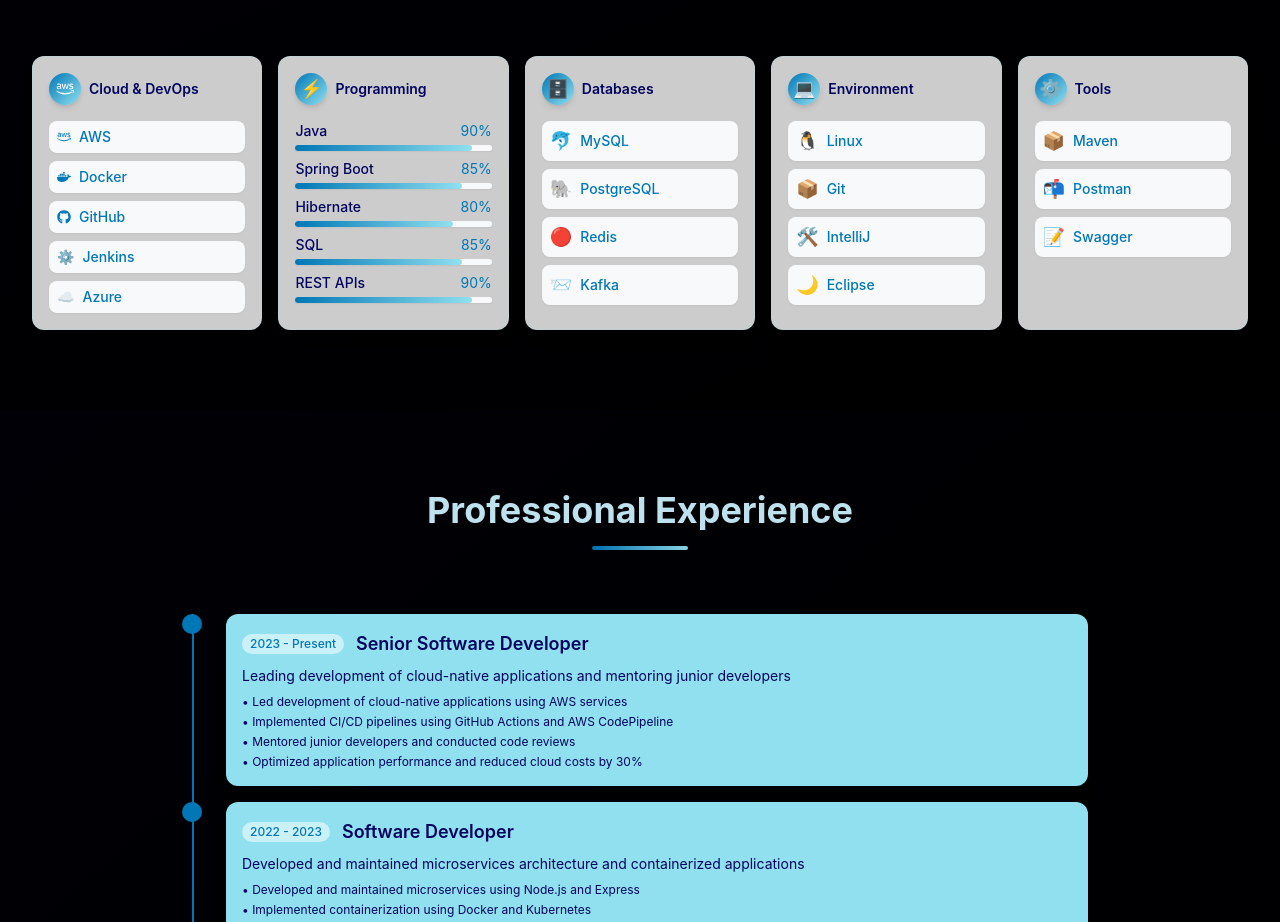
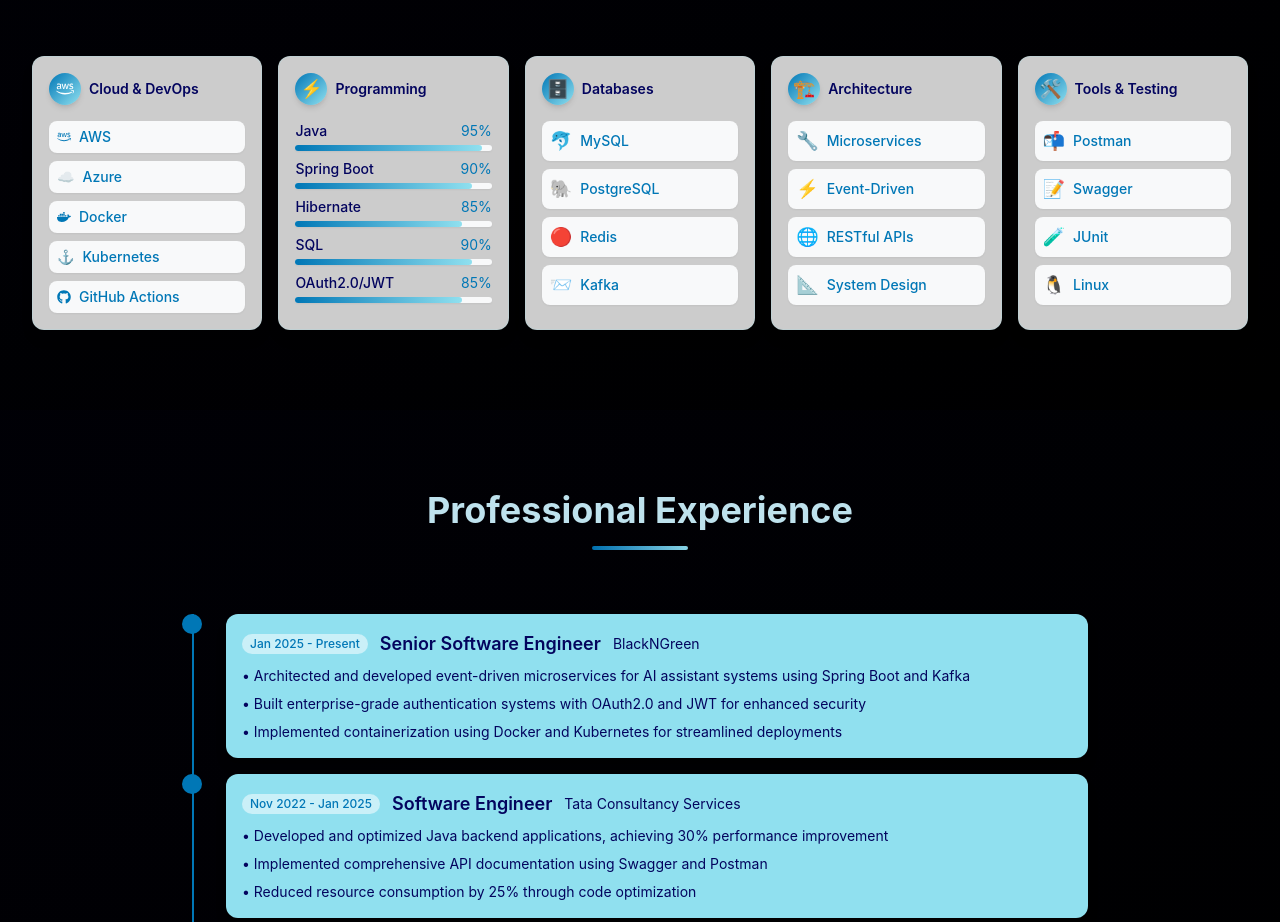
Before and after one commit to singhtanya05/portfolio, a React (Vite) app: page / in a window 1280 px wide. Shown: the part 1860-2782 px from the top of the page. Built offline with nearby package versions, Linux system fonts and the light colour scheme.

Commit message:
Update Home component: revise professional summary, enhance skill levels, and improve section titles for clarity

```diff
--- a/src/pages/Home.tsx
+++ b/src/pages/Home.tsx
@@ -297,8 +297,8 @@
                     className="text-[#0077b6] dark:text-[#90e0ef]"
                   />
                 </h1>
-                <p className="text-xl sm:text-2xl text-[#03045e] dark:text-[#caf0f8] mb-8 max-w-2xl mx-auto lg:mx-0">
-                  A passionate software engineer specializing in cloud architecture and DevOps
+                <p className="text-lg sm:text-xl text-[#03045e] dark:text-[#caf0f8] mb-8 max-w-2xl mx-auto lg:mx-0">
+                  Backend specialist focused on building robust, scalable applications using Java, Spring Boot, and cloud technologies
                 </p>
               </motion.div>
 
@@ -765,10 +765,10 @@
               <div className="space-y-2">
                 {[
                   { name: 'AWS', icon: <FaAws className="text-[#0077b6]" /> },
+                  { name: 'Azure', icon: <span className="text-[#0077b6]">☁️</span> },
                   { name: 'Docker', icon: <FaDocker className="text-[#0077b6]" /> },
-                  { name: 'GitHub', icon: <FaGithub className="text-[#0077b6]" /> },
-                  { name: 'Jenkins', icon: <span className="text-[#0077b6]">⚙️</span> },
-                  { name: 'Azure', icon: <span className="text-[#0077b6]">☁️</span> }
+                  { name: 'Kubernetes', icon: <span className="text-[#0077b6]">⚓</span> },
+                  { name: 'GitHub Actions', icon: <FaGithub className="text-[#0077b6]" /> }
                 ].map((skill) => (
                   <motion.div
                     key={skill.name}
@@ -801,11 +801,11 @@
               </div>
               <div className="space-y-2">
                 {[
-                  { name: 'Java', level: '90%' },
-                  { name: 'Spring Boot', level: '85%' },
-                  { name: 'Hibernate', level: '80%' },
-                  { name: 'SQL', level: '85%' },
-                  { name: 'REST APIs', level: '90%' }
+                  { name: 'Java', level: '95%' },
+                  { name: 'Spring Boot', level: '90%' },
+                  { name: 'Hibernate', level: '85%' },
+                  { name: 'SQL', level: '90%' },
+                  { name: 'OAuth2.0/JWT', level: '85%' }
                 ].map((skill) => (
                   <div key={skill.name} className="space-y-1">
                     <div className="flex justify-between text-sm">
@@ -862,7 +862,7 @@
               </div>
             </motion.div>
 
-            {/* Development Environment */}
+            {/* Architecture & Design */}
             <motion.div
               initial={{ opacity: 0, y: 20 }}
               whileInView={{ opacity: 1, y: 0 }}
@@ -872,18 +872,18 @@
             >
               <div className="flex items-center gap-2 mb-4">
                 <div className="w-8 h-8 rounded-full bg-gradient-to-br from-[#0077b6] to-[#90e0ef] flex items-center justify-center shadow-md">
-                  <span className="text-white text-lg">💻</span>
+                  <span className="text-white text-lg">🏗️</span>
                 </div>
                 <h3 className="text-sm font-semibold text-[#03045e]">
-                  Environment
+                  Architecture
                 </h3>
               </div>
               <div className="space-y-2">
                 {[
-                  { name: 'Linux', icon: '🐧' },
-                  { name: 'Git', icon: '📦' },
-                  { name: 'IntelliJ', icon: '🛠️' },
-                  { name: 'Eclipse', icon: '🌙' }
+                  { name: 'Microservices', icon: '🔧' },
+                  { name: 'Event-Driven', icon: '⚡' },
+                  { name: 'RESTful APIs', icon: '🌐' },
+                  { name: 'System Design', icon: '📐' }
                 ].map((skill) => (
                   <motion.div
                     key={skill.name}
@@ -898,7 +898,7 @@
               </div>
             </motion.div>
 
-            {/* Build & Automation Tools */}
+            {/* Tools & Testing */}
             <motion.div
               initial={{ opacity: 0, y: 20 }}
               whileInView={{ opacity: 1, y: 0 }}
@@ -908,17 +908,18 @@
             >
               <div className="flex items-center gap-2 mb-4">
                 <div className="w-8 h-8 rounded-full bg-gradient-to-br from-[#0077b6] to-[#90e0ef] flex items-center justify-center shadow-md">
-                  <span className="text-white text-lg">⚙️</span>
+                  <span className="text-white text-lg">🛠️</span>
                 </div>
                 <h3 className="text-sm font-semibold text-[#03045e]">
-                  Tools
+                  Tools & Testing
                 </h3>
               </div>
               <div className="space-y-2">
                 {[
-                  { name: 'Maven', icon: '📦' },
                   { name: 'Postman', icon: '📬' },
-                  { name: 'Swagger', icon: '📝' }
+                  { name: 'Swagger', icon: '📝' },
+                  { name: 'JUnit', icon: '🧪' },
+                  { name: 'Linux', icon: '🐧' }
                 ].map((skill) => (
                   <motion.div
                     key={skill.name}
@@ -954,7 +955,7 @@
           </motion.div>
 
           <div className="max-w-4xl mx-auto">
-            {/* Senior Software Developer */}
+            {/* BlackNGreen - Senior Software Engineer */}
             <motion.div
               initial={{ opacity: 0, y: 20 }}
               whileInView={{ opacity: 1, y: 0 }}
@@ -966,33 +967,28 @@
               <div className="bg-[#90e0ef] rounded-xl shadow-lg p-4 hover:shadow-xl transition-shadow">
                 <div className="flex flex-wrap items-center gap-3 mb-2">
                   <span className="px-2 py-0.5 text-xs font-medium bg-[#caf0f8] text-[#0077b6] rounded-full">
-                    2023 - Present
+                    Jan 2025 - Present
                   </span>
                   <h3 className="text-lg font-semibold text-[#03045e]">
-                    Senior Software Developer
+                    Senior Software Engineer
                   </h3>
-                </div>
-                <p className="text-sm text-[#03045e] mb-2">
-                  Leading development of cloud-native applications and mentoring junior developers
-                </p>
-                <div className="space-y-1">
-                  <p className="text-xs text-[#03045e]">
-                    • Led development of cloud-native applications using AWS services
-                  </p>
-                  <p className="text-xs text-[#03045e]">
-                    • Implemented CI/CD pipelines using GitHub Actions and AWS CodePipeline
-                  </p>
-                  <p className="text-xs text-[#03045e]">
-                    • Mentored junior developers and conducted code reviews
-                  </p>
-                  <p className="text-xs text-[#03045e]">
-                    • Optimized application performance and reduced cloud costs by 30%
-                  </p>
-                </div>
-              </div>
-            </motion.div>
-
-            {/* Software Developer */}
+                  <span className="text-sm text-[#03045e]">BlackNGreen</span>
+                </div>
+                <div className="space-y-2">
+                  <p className="text-sm text-[#03045e]">
+                    • Architected and developed event-driven microservices for AI assistant systems using Spring Boot and Kafka
+                  </p>
+                  <p className="text-sm text-[#03045e]">
+                    • Built enterprise-grade authentication systems with OAuth2.0 and JWT for enhanced security
+                  </p>
+                  <p className="text-sm text-[#03045e]">
+                    • Implemented containerization using Docker and Kubernetes for streamlined deployments
+                  </p>
+                </div>
+              </div>
+            </motion.div>
+
+            {/* TCS - Software Engineer */}
             <motion.div
               initial={{ opacity: 0, y: 20 }}
               whileInView={{ opacity: 1, y: 0 }}
@@ -1004,33 +1000,61 @@
               <div className="bg-[#90e0ef] rounded-xl shadow-lg p-4 hover:shadow-xl transition-shadow">
                 <div className="flex flex-wrap items-center gap-3 mb-2">
                   <span className="px-2 py-0.5 text-xs font-medium bg-[#caf0f8] text-[#0077b6] rounded-full">
-                    2022 - 2023
+                    Nov 2022 - Jan 2025
                   </span>
                   <h3 className="text-lg font-semibold text-[#03045e]">
-                    Software Developer
+                    Software Engineer
                   </h3>
-                </div>
-                <p className="text-sm text-[#03045e] mb-2">
-                  Developed and maintained microservices architecture and containerized applications
-                </p>
-                <div className="space-y-1">
-                  <p className="text-xs text-[#03045e]">
-                    • Developed and maintained microservices using Node.js and Express
-                  </p>
-                  <p className="text-xs text-[#03045e]">
-                    • Implemented containerization using Docker and Kubernetes
-                  </p>
-                  <p className="text-xs text-[#03045e]">
-                    • Collaborated with cross-functional teams to deliver features
-                  </p>
-                  <p className="text-xs text-[#03045e]">
-                    • Improved application reliability through automated testing
-                  </p>
-                </div>
-              </div>
-            </motion.div>
-
-            {/* Junior Software Developer */}
+                  <span className="text-sm text-[#03045e]">Tata Consultancy Services</span>
+                </div>
+                <div className="space-y-2">
+                  <p className="text-sm text-[#03045e]">
+                    • Developed and optimized Java backend applications, achieving 30% performance improvement
+                  </p>
+                  <p className="text-sm text-[#03045e]">
+                    • Implemented comprehensive API documentation using Swagger and Postman
+                  </p>
+                  <p className="text-sm text-[#03045e]">
+                    • Reduced resource consumption by 25% through code optimization
+                  </p>
+                </div>
+              </div>
+            </motion.div>
+
+            {/* TCS - Associate Software Engineer */}
+            <motion.div
+              initial={{ opacity: 0, y: 20 }}
+              whileInView={{ opacity: 1, y: 0 }}
+              viewport={{ once: true }}
+              transition={{ duration: 0.5, delay: 0.2 }}
+              className="relative pl-8 pb-4 border-l-2 border-[#0077b6]"
+            >
+              <div className="absolute -left-3 top-0 w-5 h-5 rounded-full bg-[#0077b6]"></div>
+              <div className="bg-[#90e0ef] rounded-xl shadow-lg p-4 hover:shadow-xl transition-shadow">
+                <div className="flex flex-wrap items-center gap-3 mb-2">
+                  <span className="px-2 py-0.5 text-xs font-medium bg-[#caf0f8] text-[#0077b6] rounded-full">
+                    Nov 2021 - Oct 2022
+                  </span>
+                  <h3 className="text-lg font-semibold text-[#03045e]">
+                    Associate Software Engineer
+                  </h3>
+                  <span className="text-sm text-[#03045e]">Tata Consultancy Services</span>
+                </div>
+                <div className="space-y-2">
+                  <p className="text-sm text-[#03045e]">
+                    • Contributed to Java backend development and maintenance of enterprise applications
+                  </p>
+                  <p className="text-sm text-[#03045e]">
+                    • Participated in code reviews and implemented best practices for code quality
+                  </p>
+                  <p className="text-sm text-[#03045e]">
+                    • Collaborated with senior developers to implement new features and bug fixes
+                  </p>
+                </div>
+              </div>
+            </motion.div>
+
+            {/* Cadence - Software Engineer Intern */}
             <motion.div
               initial={{ opacity: 0, y: 20 }}
               whileInView={{ opacity: 1, y: 0 }}
@@ -1042,97 +1066,49 @@
               <div className="bg-[#90e0ef] rounded-xl shadow-lg p-4 hover:shadow-xl transition-shadow">
                 <div className="flex flex-wrap items-center gap-3 mb-2">
                   <span className="px-2 py-0.5 text-xs font-medium bg-[#caf0f8] text-[#0077b6] rounded-full">
-                    2021 - 2022
+                    Aug 2021 - Nov 2021
                   </span>
                   <h3 className="text-lg font-semibold text-[#03045e]">
-                    Junior Software Developer
+                    Software Engineer Intern
                   </h3>
-                </div>
-                <p className="text-sm text-[#03045e] mb-2">
-                  Built and maintained web applications and RESTful APIs
-                </p>
-                <div className="space-y-1">
-                  <p className="text-xs text-[#03045e]">
-                    • Built and maintained RESTful APIs using Python and Flask
-                  </p>
-                  <p className="text-xs text-[#03045e]">
-                    • Implemented frontend features using React and TypeScript
-                  </p>
-                  <p className="text-xs text-[#03045e]">
-                    • Participated in agile development processes
-                  </p>
-                  <p className="text-xs text-[#03045e]">
-                    • Fixed bugs and improved application performance
-                  </p>
-                </div>
-              </div>
-            </motion.div>
-
-            {/* Post-CLD Internship */}
+                  <span className="text-sm text-[#03045e]">Cadence</span>
+                </div>
+                <div className="space-y-2">
+                  <p className="text-sm text-[#03045e]">
+                    • Managed version control and documentation using project management tools
+                  </p>
+                  <p className="text-sm text-[#03045e]">
+                    • Collaborated with cross-functional teams on technical documentation
+                  </p>
+                </div>
+              </div>
+            </motion.div>
+
+            {/* Suncity Real Estate - Software Engineer Intern */}
             <motion.div
               initial={{ opacity: 0, y: 20 }}
               whileInView={{ opacity: 1, y: 0 }}
               viewport={{ once: true }}
               transition={{ duration: 0.5, delay: 0.4 }}
-              className="relative pl-8 pb-4 border-l-2 border-[#0077b6]"
-            >
-              <div className="absolute -left-3 top-0 w-4 h-4 rounded-full bg-[#0077b6]"></div>
-              <div className="bg-[#90e0ef] rounded-xl shadow-lg p-3 hover:shadow-xl transition-shadow">
-                <div className="flex flex-wrap items-center gap-2 mb-1">
+              className="relative pl-8 border-l-2 border-[#0077b6]"
+            >
+              <div className="absolute -left-3 top-0 w-5 h-5 rounded-full bg-[#0077b6]"></div>
+              <div className="bg-[#90e0ef] rounded-xl shadow-lg p-4 hover:shadow-xl transition-shadow">
+                <div className="flex flex-wrap items-center gap-3 mb-2">
                   <span className="px-2 py-0.5 text-xs font-medium bg-[#caf0f8] text-[#0077b6] rounded-full">
-                    3 months (2021)
+                    May 2020 - July 2020
                   </span>
-                  <h3 className="text-base font-semibold text-[#03045e]">
-                    Software Engineering Intern
+                  <h3 className="text-lg font-semibold text-[#03045e]">
+                    Software Engineer Intern
                   </h3>
-                </div>
-                <p className="text-xs text-[#03045e] mb-1">
-                  Assisted in developing cloud-based solutions and implementing CI/CD pipelines
-                </p>
-                <div className="space-y-0.5">
-                  <p className="text-xs text-[#03045e]">
-                    • Assisted in developing cloud-based solutions using AWS
-                  </p>
-                  <p className="text-xs text-[#03045e]">
-                    • Worked on implementing CI/CD pipelines
-                  </p>
-                  <p className="text-xs text-[#03045e]">
-                    • Participated in code reviews and team meetings
-                  </p>
-                </div>
-              </div>
-            </motion.div>
-
-            {/* College Internship */}
-            <motion.div
-              initial={{ opacity: 0, y: 20 }}
-              whileInView={{ opacity: 1, y: 0 }}
-              viewport={{ once: true }}
-              transition={{ duration: 0.5, delay: 0.5 }}
-              className="relative pl-8 border-l-2 border-[#0077b6]"
-            >
-              <div className="absolute -left-3 top-0 w-4 h-4 rounded-full bg-[#0077b6]"></div>
-              <div className="bg-[#90e0ef] rounded-xl shadow-lg p-3 hover:shadow-xl transition-shadow">
-                <div className="flex flex-wrap items-center gap-2 mb-1">
-                  <span className="px-2 py-0.5 text-xs font-medium bg-[#caf0f8] text-[#0077b6] rounded-full">
-                    2 months (2020)
-                  </span>
-                  <h3 className="text-base font-semibold text-[#03045e]">
-                    Software Development Intern
-                  </h3>
-                </div>
-                <p className="text-xs text-[#03045e] mb-1">
-                  Developed web applications and learned software development best practices
-                </p>
-                <div className="space-y-0.5">
-                  <p className="text-xs text-[#03045e]">
-                    • Developed web applications using HTML, CSS, and JavaScript
-                  </p>
-                  <p className="text-xs text-[#03045e]">
-                    • Assisted in database design and implementation
-                  </p>
-                  <p className="text-xs text-[#03045e]">
-                    • Learned and applied software development best practices
+                  <span className="text-sm text-[#03045e]">Suncity Real Estate</span>
+                </div>
+                <div className="space-y-2">
+                  <p className="text-sm text-[#03045e]">
+                    • Developed custom software solutions under senior engineer guidance
+                  </p>
+                  <p className="text-sm text-[#03045e]">
+                    • Implemented bug fixes and performance improvements
                   </p>
                 </div>
               </div>
@@ -1170,18 +1146,12 @@
                     Bachelor of Technology
                   </h3>
                 </div>
-                <p className="text-sm text-[#03045e] mb-2">
-                  Computer Science and Engineering
-                </p>
                 <div className="space-y-1">
-                  <p className="text-xs text-[#03045e]">
+                  <p className="text-sm text-[#03045e]">
+                    • Awarded Highest Academic Performance for securing second rank in college
+                  </p>
+                  <p className="text-sm text-[#03045e]">
                     • Graduated with Distinction (CGPA: 8.6)
-                  </p>
-                  <p className="text-xs text-[#03045e]">
-                    • University Name
-                  </p>
-                  <p className="text-xs text-[#03045e]">
-                    • Relevant Coursework: Data Structures, Algorithms, Database Management, Operating Systems, Computer Networks
                   </p>
                 </div>
               </div>
```
